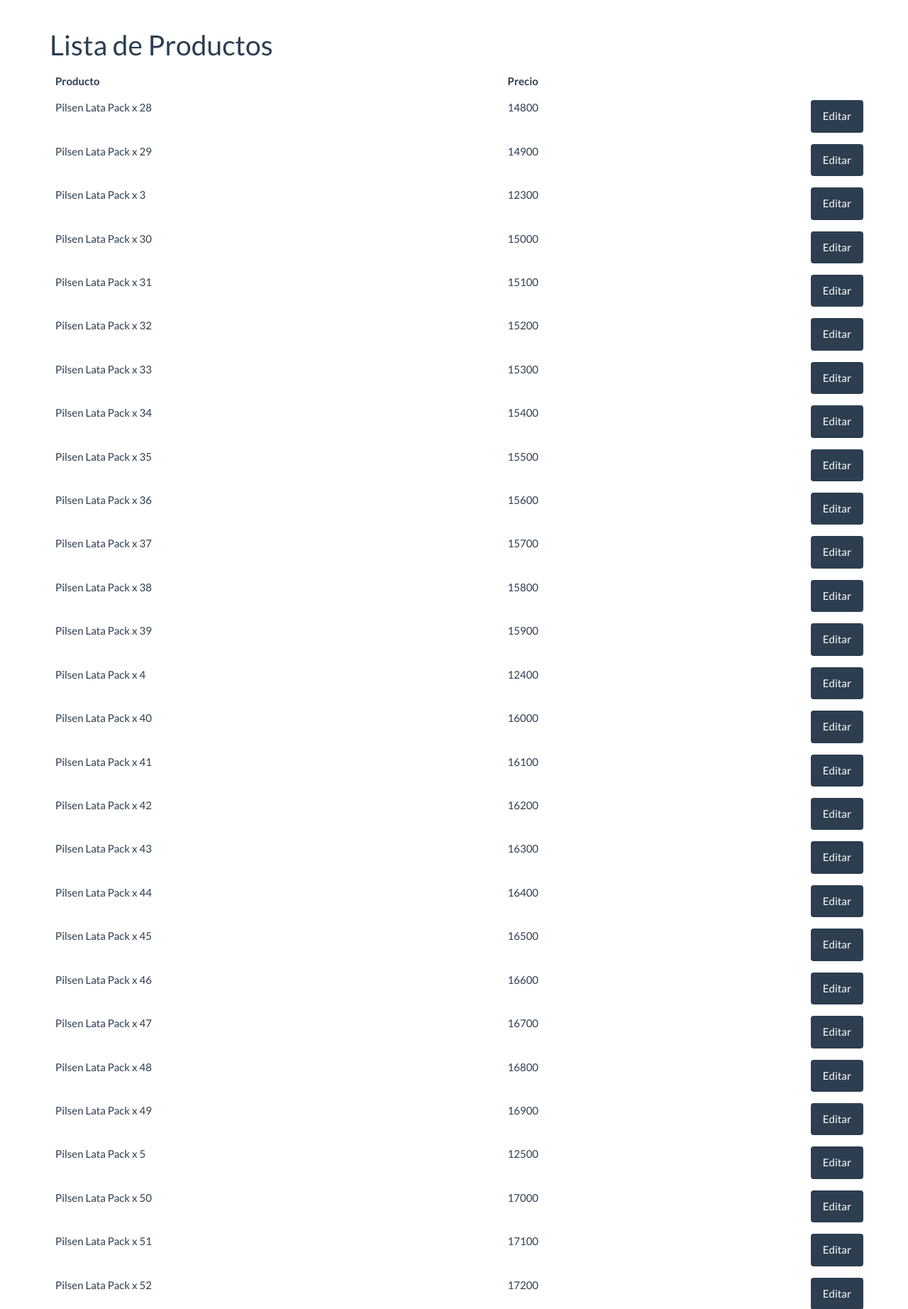
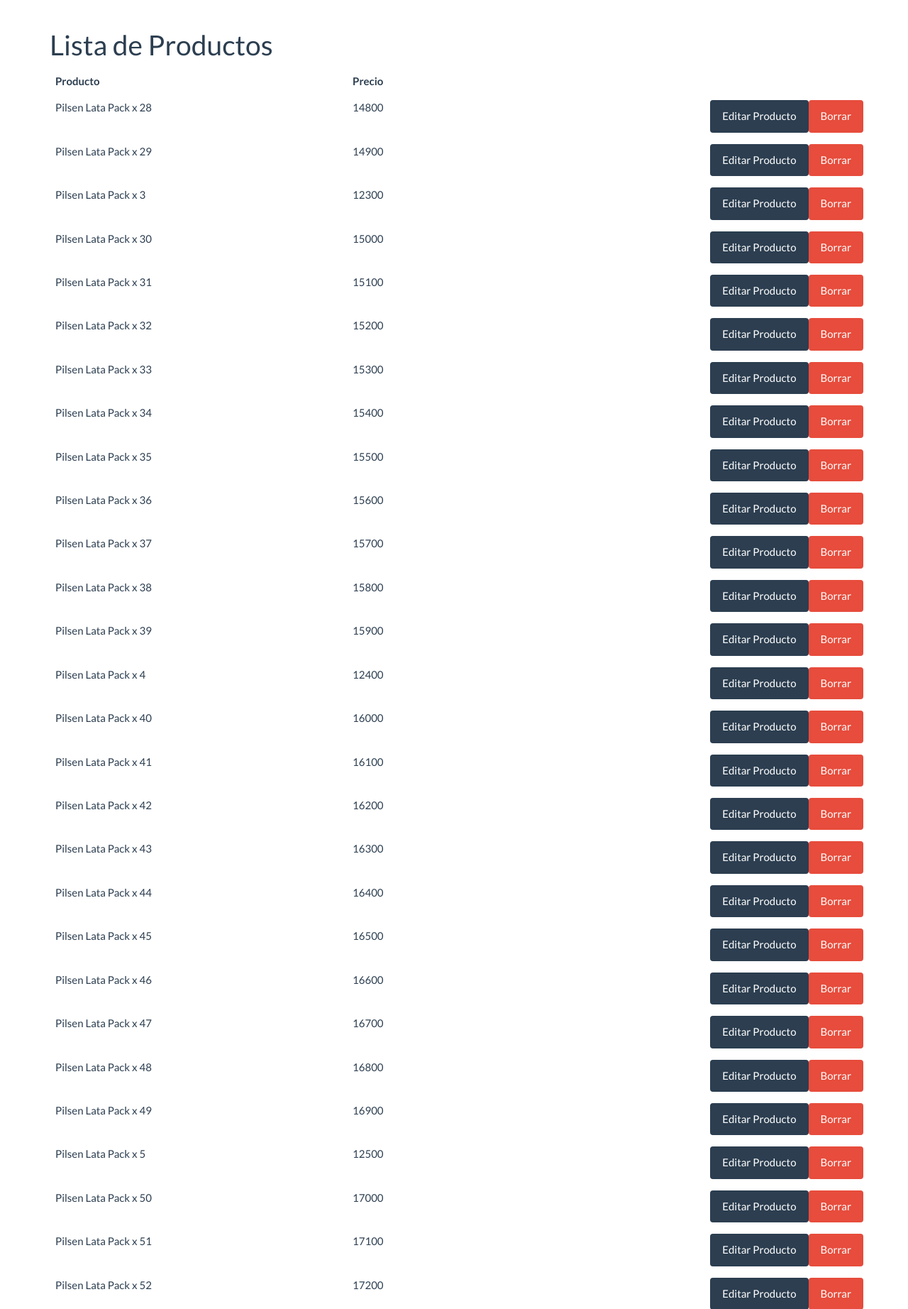
Before and after one commit to reybritez/jauscrapper, a Flask app: page /productos in a window 1280 px wide. Shown: the part 60-1904 px from the top of the page at 71% size. Run offline with Flask 2, Linux system fonts and the light colour scheme; data comes from the database, SQL or seed files in the repository; some libraries are stand-ins or nearby versions.

Commit message:
funciones para editar y borrar

```diff
--- a/templates/web/productos.html
+++ b/templates/web/productos.html
@@ -17,7 +17,11 @@
 			<td>{{ producto.precio }}</td>
 			<td class="text-right">
 				<div class="row">
-					<a class="btn btn-primary pull-right" href="#">Editar</a>
+					<form action="{{ url_for('eliminar_producto') }}" method="post" class="pull-right">
+						<input type="hidden" name="id" value="{{ producto.id }}">
+						<input type="submit" class="btn btn-danger" data-toggle="confirmation" {# data-title="¿Estas seguro?" #} value="Borrar">
+					</form>
+					<a class="btn btn-primary pull-right" href="{{ url_for('editar_producto', id=producto.id) }}">Editar Producto</a>
 				</div>
 			</td>
 		</tr>
```
